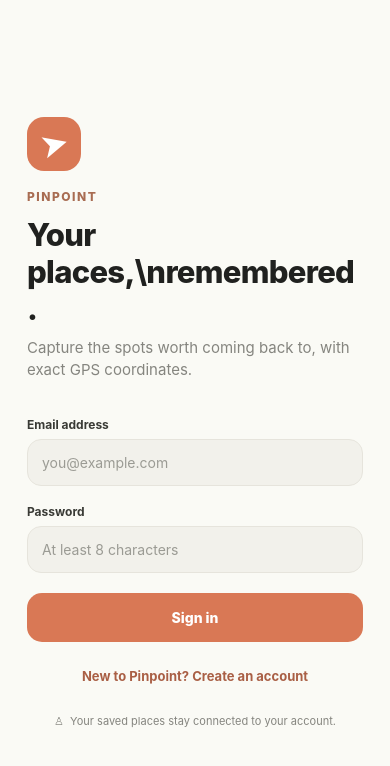
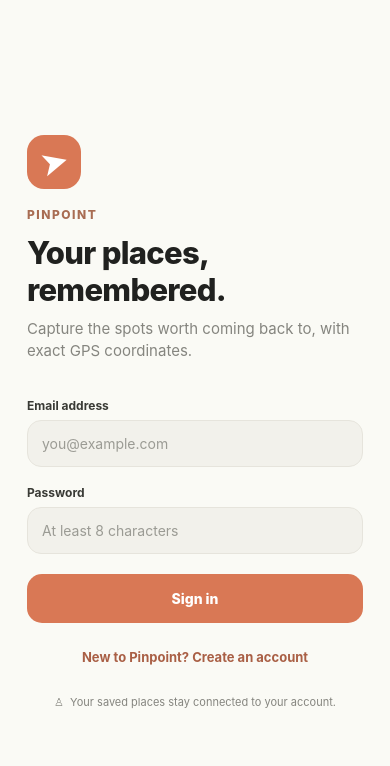
Before and after one commit to tejasshah2k19/Pinpoint-26, a React Native app in the folder mobile/: screen / in a window 390 px wide. Shown: the top 766 px of the page. Built offline with nearby package versions, Linux system fonts and the light colour scheme.

Commit message:
Render login headline on two lines instead of showing literal slash n

```diff
--- a/mobile/App.js
+++ b/mobile/App.js
@@ -272,7 +272,7 @@ export default function App() {
       <ScrollView contentContainerStyle={s.authContent} keyboardShouldPersistTaps="handled">
         <View style={s.brandMark}><Text style={s.brandMarkText}>➤</Text></View>
         <Text style={s.brandWord}>PINPOINT</Text>
-        <Text style={s.authTitle}>Your places,{"\\n"}remembered.</Text>
+        <Text style={s.authTitle}>Your places,{"\n"}remembered.</Text>
         <Text style={s.authSub}>Capture the spots worth coming back to, with exact GPS coordinates.</Text>
         {authMode === "register" && <View><Text style={s.label}>Your name</Text><Field placeholder="Your name" value={auth.name} onChangeText={v=>setAuth({...auth,name:v})}/></View>}
         <Text style={s.label}>Email address</Text>
```
